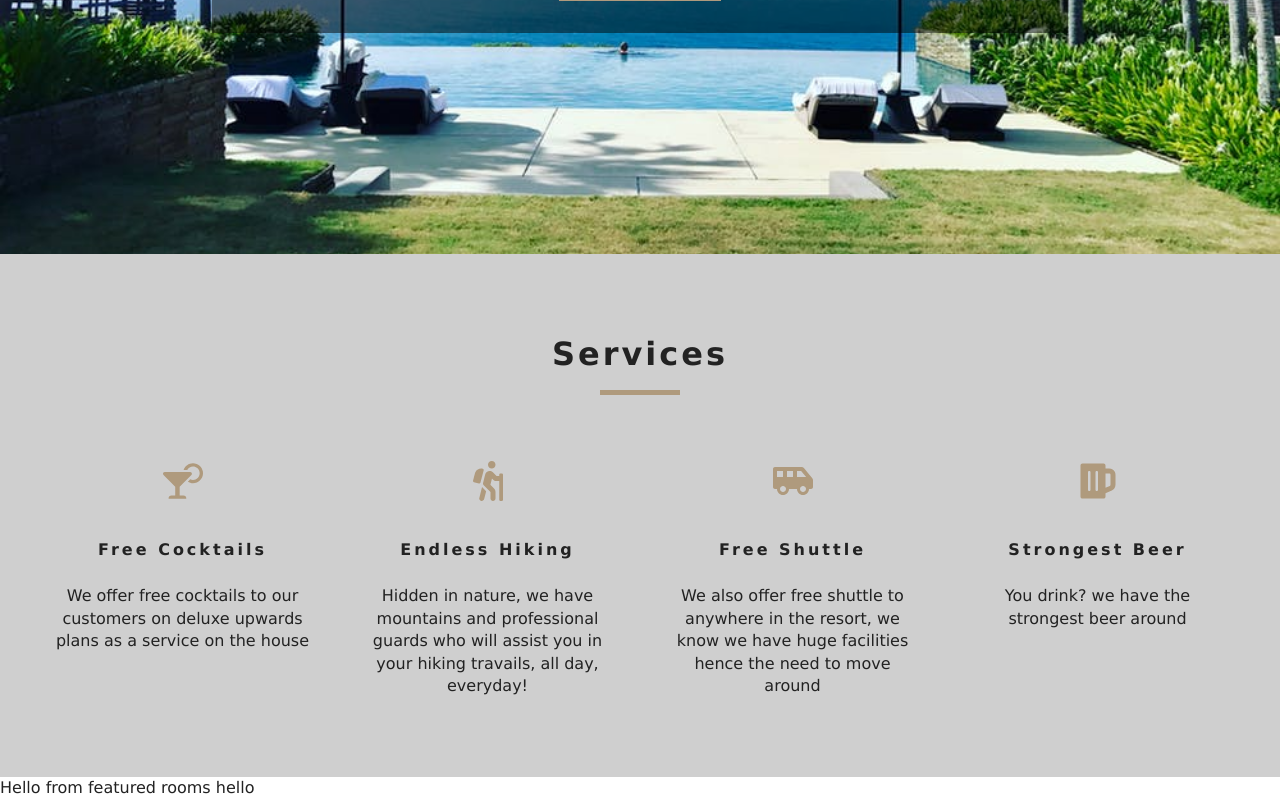
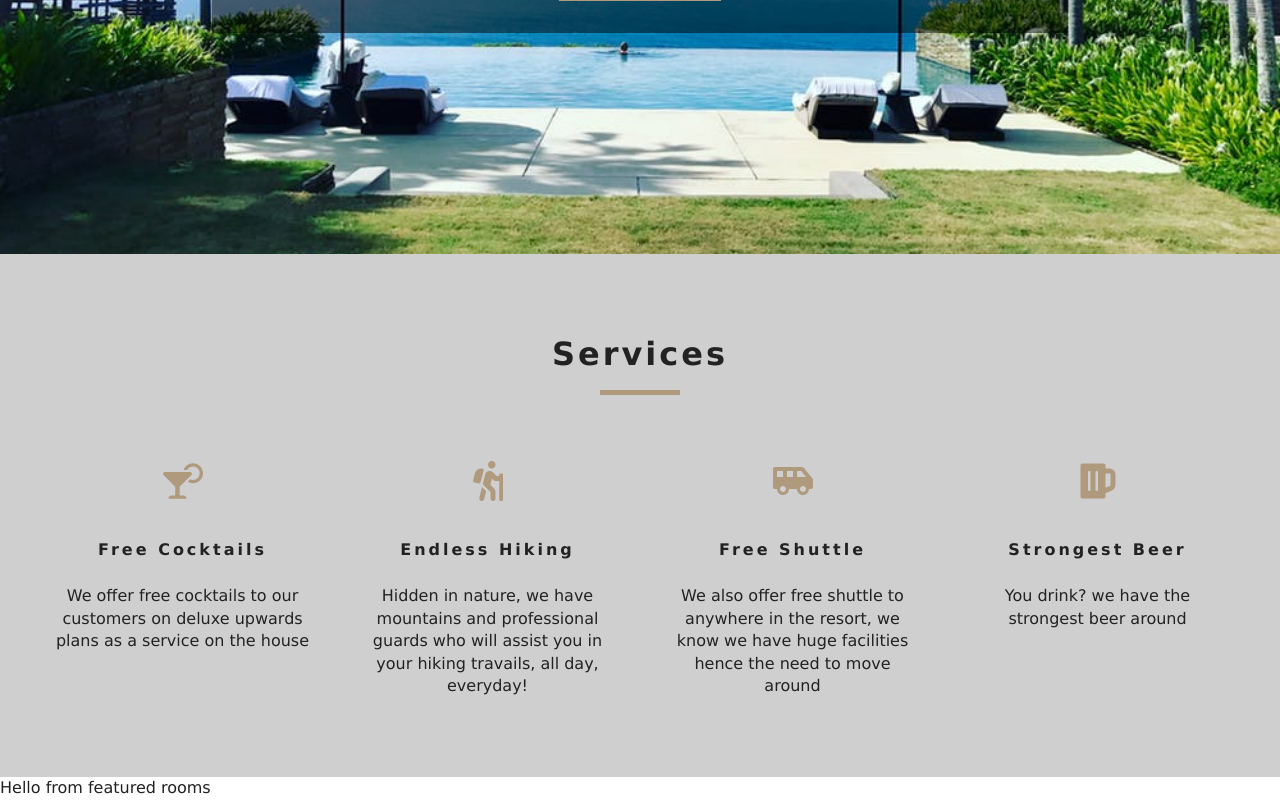
Before and after one commit to DebayoTomisin/Beach-Resort-Project, a React (Create React App) app: page / in a window 1280 px wide. Shown: the part 546-1346 px from the top of the page. Built offline with nearby package versions, Linux system fonts and the light colour scheme.

Commit message:
link data to state

```diff
--- a/src/components/FeaturedRooms.js
+++ b/src/components/FeaturedRooms.js
@@ -13,10 +13,8 @@ class FeaturedRooms extends Component {
   static contextType = RoomContext
 
   render(){
-    const value = this.context
-    console.log(value)
     return(
-      <div>Hello from featured rooms {value}</div>
+      <div>Hello from featured rooms</div>
     )
   }
 }
--- a/src/context.js
+++ b/src/context.js
@@ -18,6 +18,13 @@ class RoomProvider extends Component {
   componentDidMount(){
     let rooms = this.formatData(items)
     console.log(rooms)
+    let featuredRooms = rooms.filter(room => room.feature === true)
+    this.setState({
+      rooms,
+      featuredRooms,
+      sortedRooms: rooms,
+      loading: false
+    })
 
   }
 
@@ -33,7 +40,7 @@ class RoomProvider extends Component {
 
   render(){
     return(
-      <RoomContext.Provider value="hello">{this.props.children}</RoomContext.Provider>
+      <RoomContext.Provider value={{...this.state}}>{this.props.children}</RoomContext.Provider>
     )
   }
 }
```
